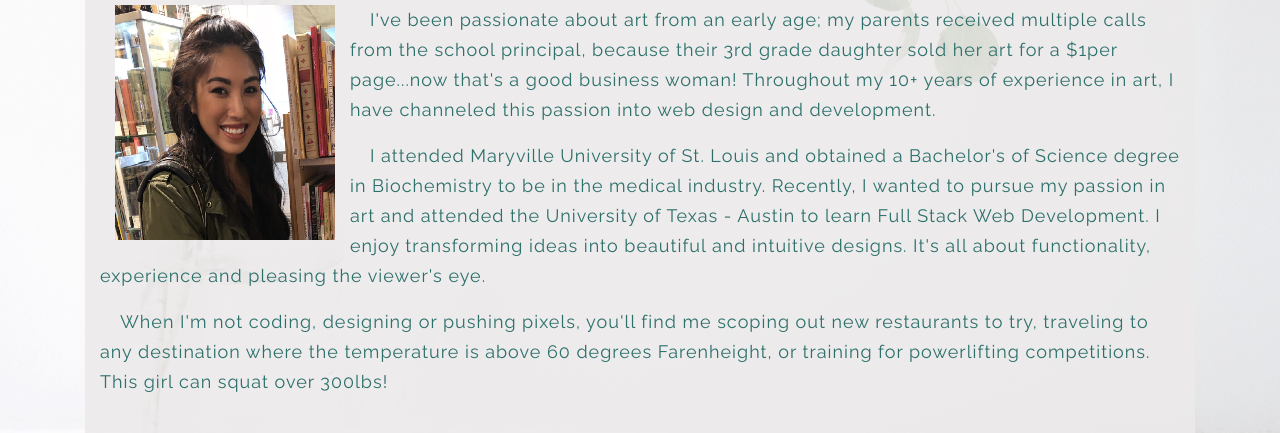
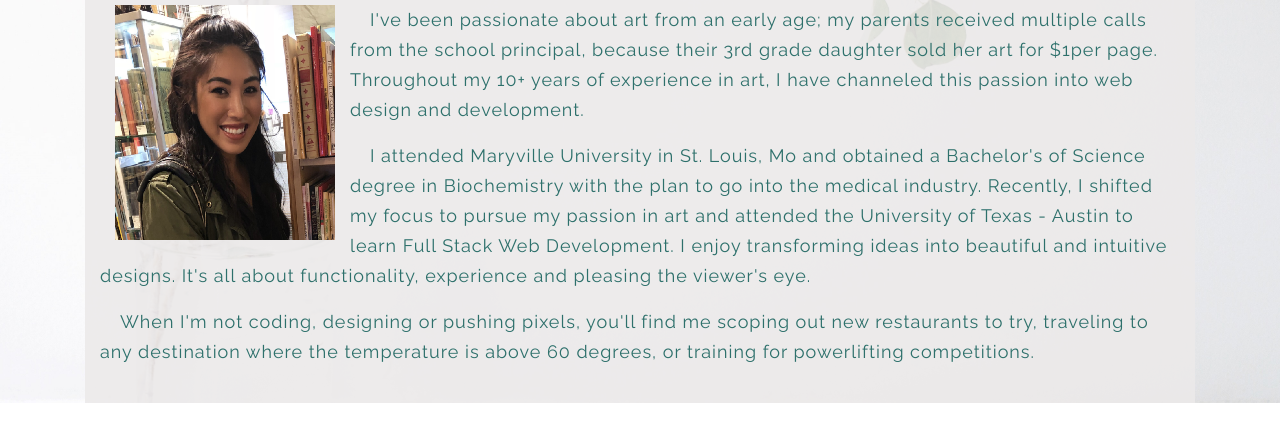
Before and after one commit to annielngo3/Responsive-Portfolio, a plain HTML site: page AboutMe.html in a window 1280 px wide. Shown: the part 473-906 px from the top of the page. After the commit the page ends 876 px from the top, so only its background shows below. Drawn offline with nearby package versions, Linux system fonts and the light colour scheme; a script that the page names is missing.

Commit message:
updated grammatical errors in about me

```diff
--- a/AboutMe.html
+++ b/AboutMe.html
@@ -52,18 +52,19 @@
             <p id="a">
                 <img src="assets/images/Annie.png" id="profile-pic">
                 I've been passionate about art from an early age; my parents received multiple calls from the
-                school principal, because their 3rd grade daughter sold her art for a $1per page...now that's a good business woman!
+                school principal, because their 3rd grade daughter sold her art for $1per page.
                 Throughout my 10+ years of experience in art, I have channeled this passion into web design and development.
 
             </p>
-            <p id="c"> I attended Maryville University of St. Louis and obtained a Bachelor's of Science degree in Biochemistry to be in the medical industry.
-                Recently, I wanted to pursue my passion in art and attended the University of Texas - Austin to learn Full Stack Web Development.
+            <p id="c"> I attended Maryville University in St. Louis, Mo and obtained a Bachelor's of Science degree in Biochemistry with the plan
+                to go into the medical industry.
+                Recently, I shifted my focus to pursue my passion in art and attended the University of Texas - Austin to learn Full Stack Web Development.
                 I enjoy transforming ideas into beautiful and intuitive designs.
                 It's all about functionality, experience and pleasing the viewer's eye.
             </p>
             <p id="b">When I'm not coding, designing or pushing pixels,
-            you'll find me scoping out new restaurants to try, traveling to any destination where the temperature is above 60 degrees Farenheight,
-            or training for powerlifting competitions. This girl can squat over 300lbs!  </p>
+            you'll find me scoping out new restaurants to try, traveling to any destination where the temperature is above 60 degrees,
+            or training for powerlifting competitions.</p>
             <!-- <table style="width:100%" class="designer-coder">
                 <tr>
                     <th>Part Designer</th>
```
